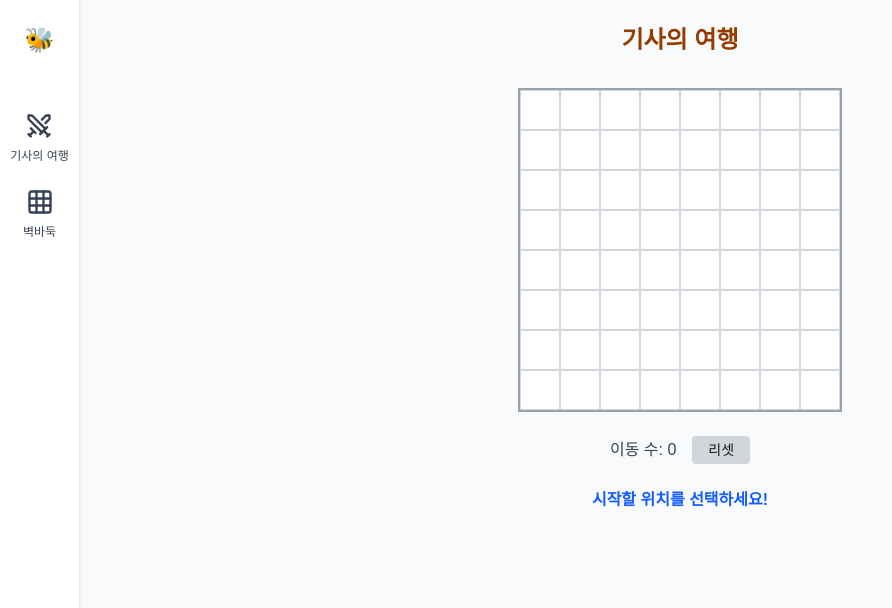
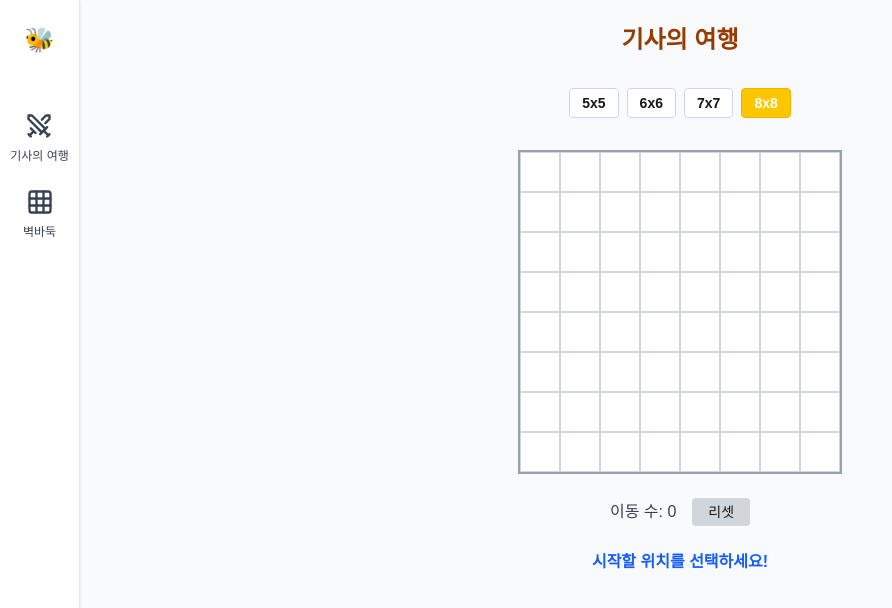
Before and after one commit to PyeongBee/bee_games, a Next.js app: page /knights-tour in a window 1280 px wide. Shown: the top 608 px of the page, without its empty margins (0-892 px from the left). Built offline with nearby package versions, Linux system fonts and the light colour scheme.

Commit message:
기사의 여행 5~8 맵 크기 선택할 수 있도록 수정

```diff
--- a/src/app/knights-tour/page.tsx
+++ b/src/app/knights-tour/page.tsx
@@ -2,7 +2,7 @@
 import { useState } from 'react';
 import { Swords } from 'lucide-react';
 
-const N = 8;
+const BOARD_SIZES = [5, 6, 7, 8];
 const moves = [
   [2, 1],
   [1, 2],
@@ -15,11 +15,23 @@ const moves = [
 ];
 
 export default function KnightsTour() {
+  const [boardSize, setBoardSize] = useState(8);
+  const N = boardSize;
   const [knight, setKnight] = useState<[number, number] | null>(null);
   const [visited, setVisited] = useState(Array.from({ length: N }, () => Array(N).fill(false)));
   const [moveCount, setMoveCount] = useState(0);
   const [gameOver, setGameOver] = useState(false);
   const [started, setStarted] = useState(false);
+
+  // 보드 크기 변경 시 상태 초기화
+  function handleSizeChange(size: number) {
+    setBoardSize(size);
+    setKnight(null);
+    setVisited(Array.from({ length: size }, () => Array(size).fill(false)));
+    setMoveCount(0);
+    setGameOver(false);
+    setStarted(false);
+  }
 
   function handleCellClick(x: number, y: number) {
     if (!started) {
@@ -57,8 +69,32 @@ export default function KnightsTour() {
   return (
     <div className='flex flex-col items-center gap-6'>
       <h2 className='text-2xl font-bold mb-2 text-amber-800'>기사의 여행</h2>
+      <div className='flex gap-2 mb-2'>
+        {BOARD_SIZES.map((size) => (
+          <button
+            key={size}
+            className={`px-3 py-1 rounded border text-sm font-semibold transition-colors
+              ${
+                boardSize === size
+                  ? 'bg-yellow-400 text-white border-yellow-500'
+                  : 'bg-white border-gray-300 hover:bg-yellow-100'
+              }
+              ${started ? 'opacity-50 cursor-not-allowed' : ''}`}
+            onClick={() => !started && handleSizeChange(size)}
+            disabled={started}
+          >
+            {size}x{size}
+          </button>
+        ))}
+      </div>
       <div className='flex flex-col items-center gap-2'>
-        <div className='grid grid-cols-8 grid-rows-8 border-2 border-gray-400'>
+        <div
+          className='border-2 border-gray-400 grid'
+          style={{
+            gridTemplateColumns: `repeat(${N}, minmax(0, 1fr))`,
+            gridTemplateRows: `repeat(${N}, minmax(0, 1fr))`,
+          }}
+        >
           {Array.from({ length: N * N }).map((_, idx) => {
             const x = Math.floor(idx / N);
             const y = idx % N;
@@ -75,13 +111,19 @@ export default function KnightsTour() {
               <button
                 key={idx}
                 className={`w-10 h-10 flex items-center justify-center border border-gray-300 text-lg
-                  ${isKnight ? 'bg-yellow-300' : isVisited ? 'bg-gray-200' : 'bg-white'}
-                  ${isNext ? 'ring-2 ring-yellow-400' : ''}
+                  ${
+                    isKnight
+                      ? 'bg-yellow-300'
+                      : isVisited
+                      ? 'bg-gray-200'
+                      : isNext
+                      ? 'bg-yellow-100 hover:bg-green-300'
+                      : 'bg-white hover:bg-gray-100'
+                  }
                   ${(x + y) % 2 === 0 ? '' : 'bg-gray-50'}
-                  ${canSelectStart ? 'hover:bg-yellow-100 cursor-pointer' : ''}
                   transition-colors`}
                 onClick={() => handleCellClick(x, y)}
-                disabled={started ? isKnight || isVisited || gameOver || !isNext : false}
+                disabled={isKnight || isVisited || gameOver || (started && !isNext)}
               >
                 {isKnight ? (
                   <Swords className='w-6 h-6 text-yellow-700' />
```
